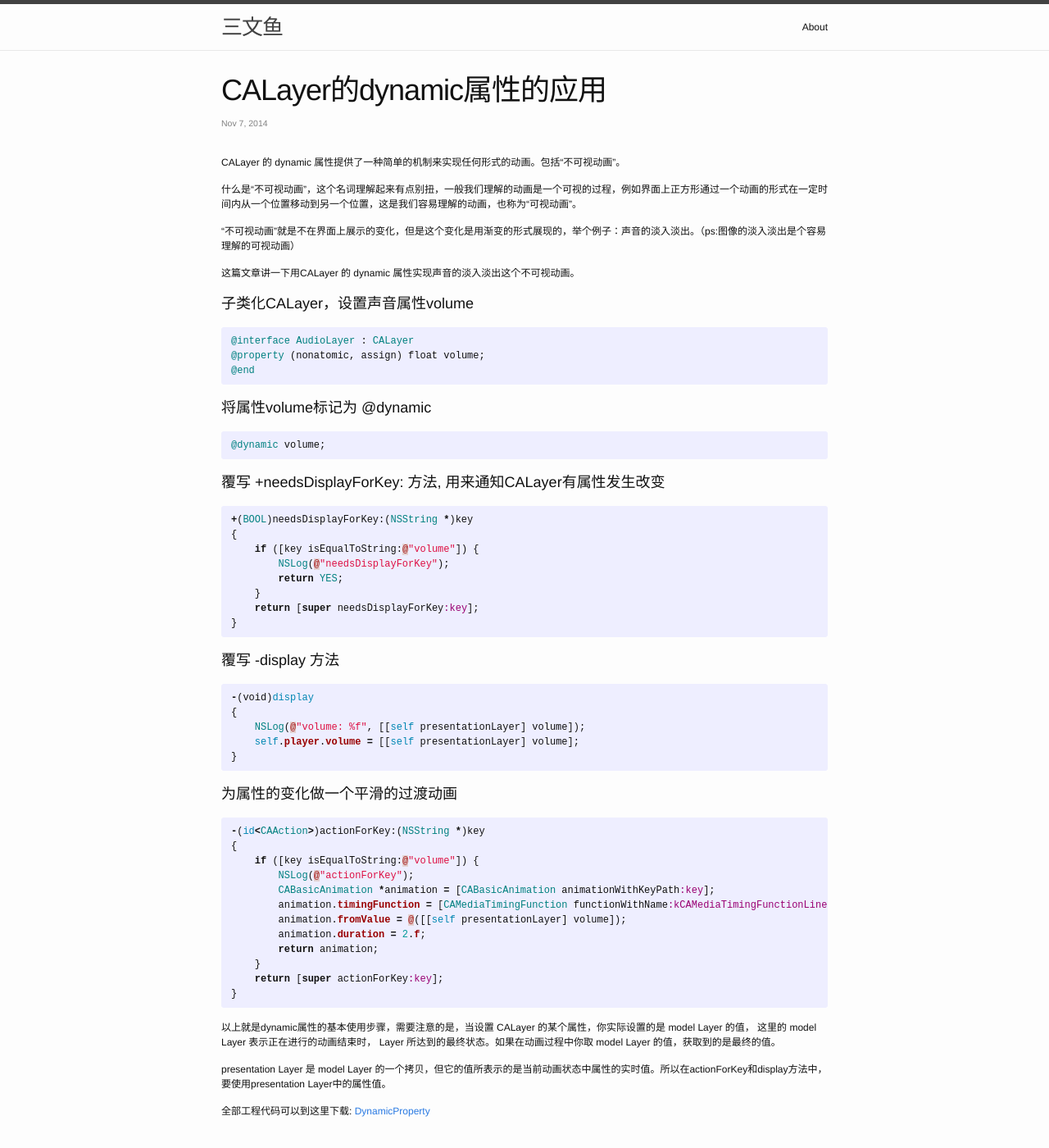
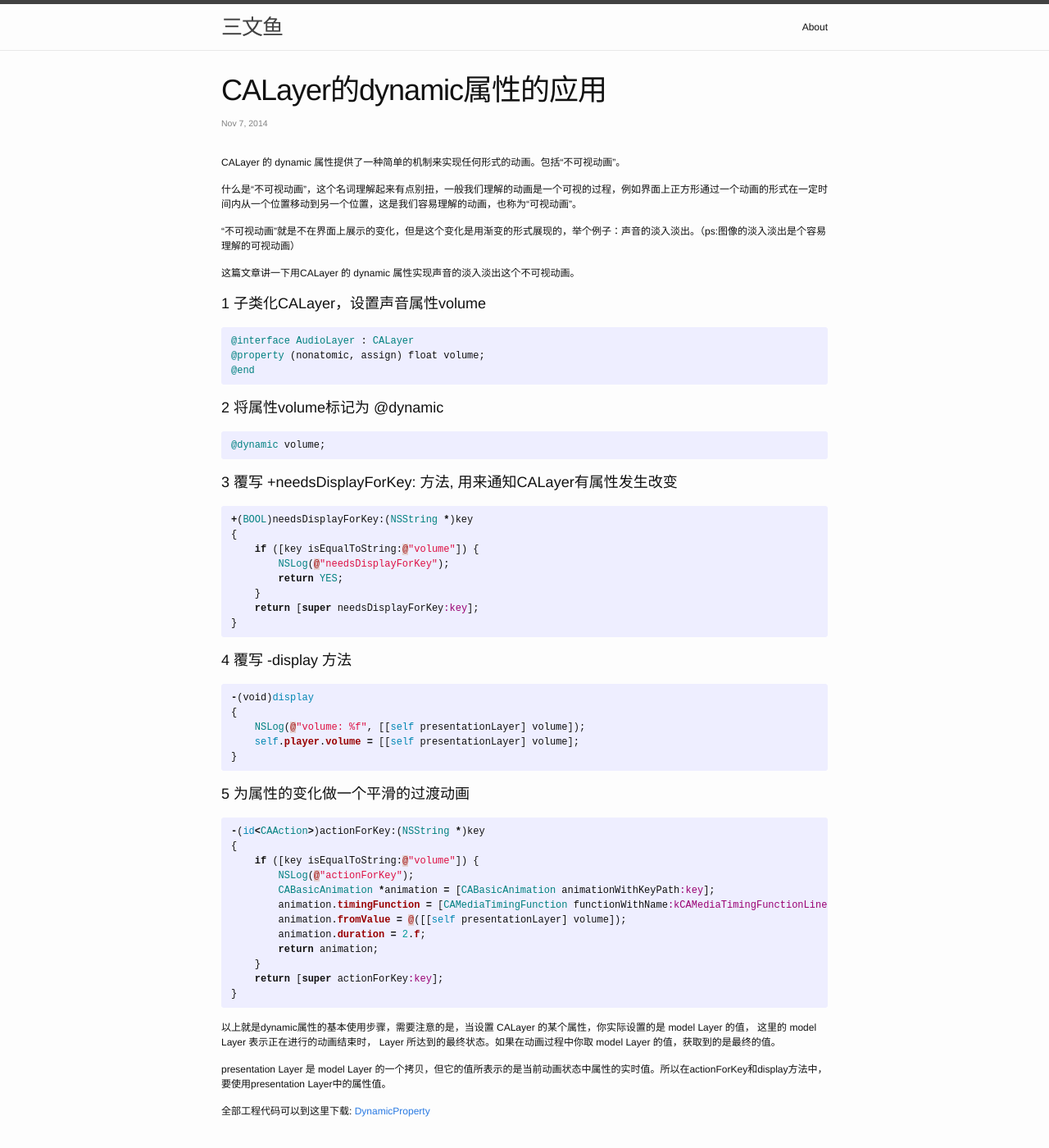
Before and after one commit to binkwang/hanmbink.github.io, a Jekyll site: the page built from _posts/2014-11-7-CALayer的dynamic属性的应用.markdown, in a window 1280 px wide and 1400 px high. Shown: the whole window at 82% size. Built offline with Jekyll 4.4.1, drawn with Linux system fonts in a browser that asks for light colours.

Commit message:
Update 2014-11-7-CALayer的dynamic属性的应用.markdown

```diff
--- a/_posts/2014-11-7-CALayer的dynamic属性的应用.markdown
+++ b/_posts/2014-11-7-CALayer的dynamic属性的应用.markdown
@@ -13,19 +13,19 @@ CALayer 的 dynamic 属性提供了一种简单的机制来实现任何形式的
 
 这篇文章讲一下用CALayer 的 dynamic 属性实现声音的淡入淡出这个不可视动画。
 
-# 子类化CALayer，设置声音属性volume
+# 1 子类化CALayer，设置声音属性volume
 {% highlight ruby %}
 @interface AudioLayer : CALayer
 @property (nonatomic, assign) float volume;
 @end
 {% endhighlight %}
 
-# 将属性volume标记为 @dynamic
+# 2 将属性volume标记为 @dynamic
 {% highlight ruby %}
 @dynamic volume;
 {% endhighlight %}
 
-# 覆写 +needsDisplayForKey: 方法, 用来通知CALayer有属性发生改变
+# 3 覆写 +needsDisplayForKey: 方法, 用来通知CALayer有属性发生改变
 {% highlight ruby %}
 
 +(BOOL)needsDisplayForKey:(NSString *)key
@@ -38,7 +38,7 @@ CALayer 的 dynamic 属性提供了一种简单的机制来实现任何形式的
 }
 {% endhighlight %}
 
-# 覆写 -display 方法
+# 4 覆写 -display 方法
 {% highlight ruby %}
 -(void)display
 {
@@ -47,7 +47,7 @@ CALayer 的 dynamic 属性提供了一种简单的机制来实现任何形式的
 }
 {% endhighlight %}
 
-# 为属性的变化做一个平滑的过渡动画
+# 5 为属性的变化做一个平滑的过渡动画
 {% highlight ruby %}
 -(id<CAAction>)actionForKey:(NSString *)key
 {
```
